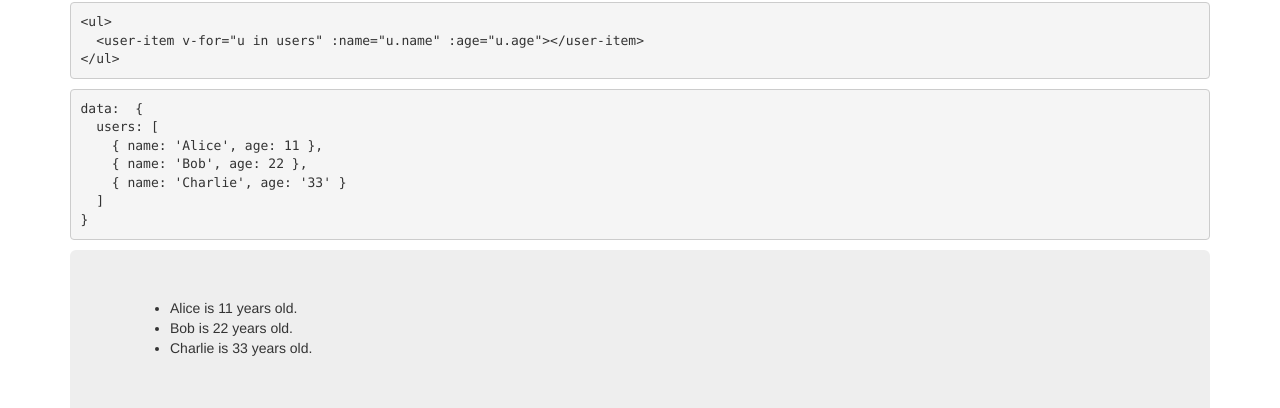
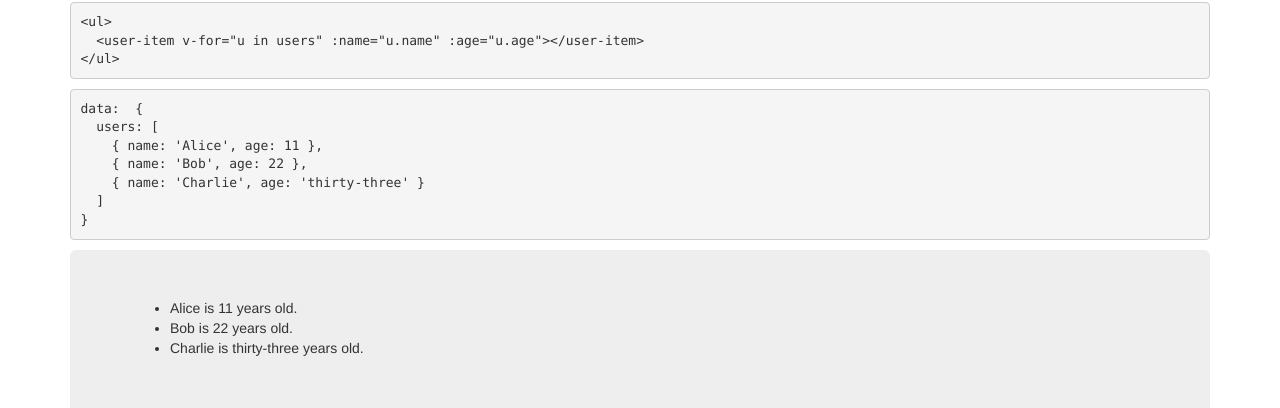
Before and after one commit to ginpei/vue-props-template, a plain HTML site: page index.html in a window 1280 px wide. Shown: the part 376-784 px from the top of the page. Drawn offline with nearby package versions, Linux system fonts and the light colour scheme.

Commit message:
obvious string

```diff
--- a/index.html
+++ b/index.html
@@ -26,7 +26,7 @@
   users: [
     { name: 'Alice', age: 11 },
     { name: 'Bob', age: 22 },
-    { name: 'Charlie', age: '33' }
+    { name: 'Charlie', age: 'thirty-three' }
   ]
 }</pre>
     <div class="jumbotron">
--- a/js.js
+++ b/js.js
@@ -20,7 +20,7 @@
       users: [
         { name: 'Alice', age: 11 },
         { name: 'Bob', age: 22 },
-        { name: 'Charlie', age: '33' }
+        { name: 'Charlie', age: 'thirty-three' }
       ]
     }
   }
```
